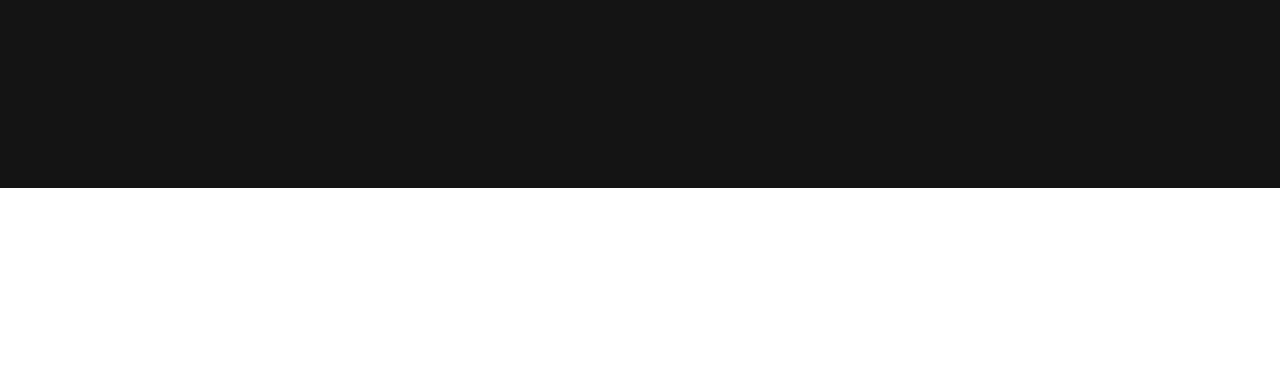
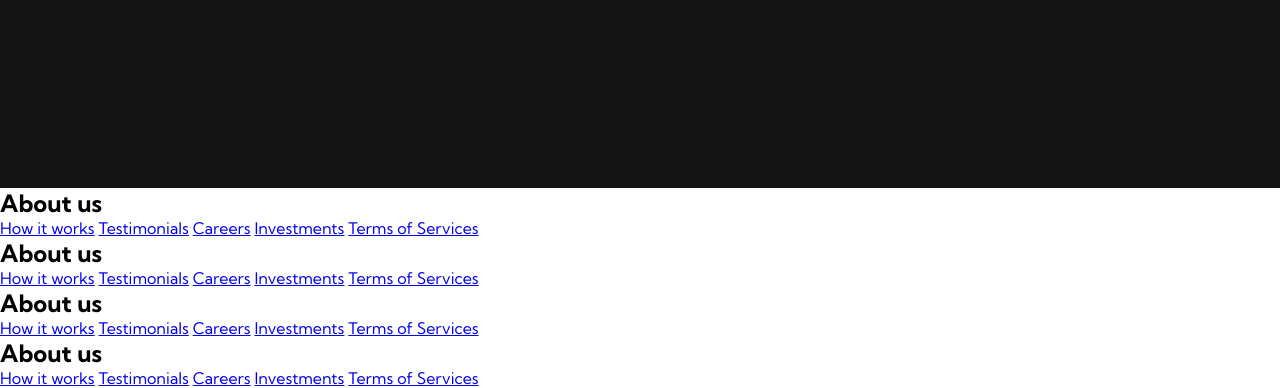
Before and after one commit to KhwajaYousuf/PROJECT1, a plain HTML site: page index.html in a window 1280 px wide. Shown: the part 1412-1800 px from the top of the page. Before the commit the page ends 1600 px from the top, so only its background shows below. Drawn offline with Linux system fonts and the light colour scheme.

Commit message:
Added Footer Section to test

```diff
--- a/index.html
+++ b/index.html
@@ -72,6 +72,47 @@
     </div>
 
 
+    <!-- Footer Section-->
+    <div class="footer__container">
+        <div class="footer__links">
+            <div class="footer__link--wrapper">
+                <div class="footer__link--items">
+                    <h2>About us</h2>
+                    <a href="/">How it works</a>
+                    <a href="/">Testimonials</a>
+                    <a href="/">Careers</a>
+                    <a href="/">Investments</a>
+                    <a href="/">Terms of Services</a>
+                </div>
+                <div class="footer__link--items">
+                    <h2>About us</h2>
+                    <a href="/">How it works</a>
+                    <a href="/">Testimonials</a>
+                    <a href="/">Careers</a>
+                    <a href="/">Investments</a>
+                    <a href="/">Terms of Services</a>
+                </div>
+            </div>
+            <div class="footer__link--wrapper">
+                <div class="footer__link--items">
+                    <h2>About us</h2>
+                    <a href="/">How it works</a>
+                    <a href="/">Testimonials</a>
+                    <a href="/">Careers</a>
+                    <a href="/">Investments</a>
+                    <a href="/">Terms of Services</a>
+                </div>
+                <div class="footer__link--items">
+                    <h2>About us</h2>
+                    <a href="/">How it works</a>
+                    <a href="/">Testimonials</a>
+                    <a href="/">Careers</a>
+                    <a href="/">Investments</a>
+                    <a href="/">Terms of Services</a>
+                </div>
+            </div>
+        </div>
+    </div>
 
 
 
```
Also changed, not shown: styles.css (line endings or trailing spaces).
